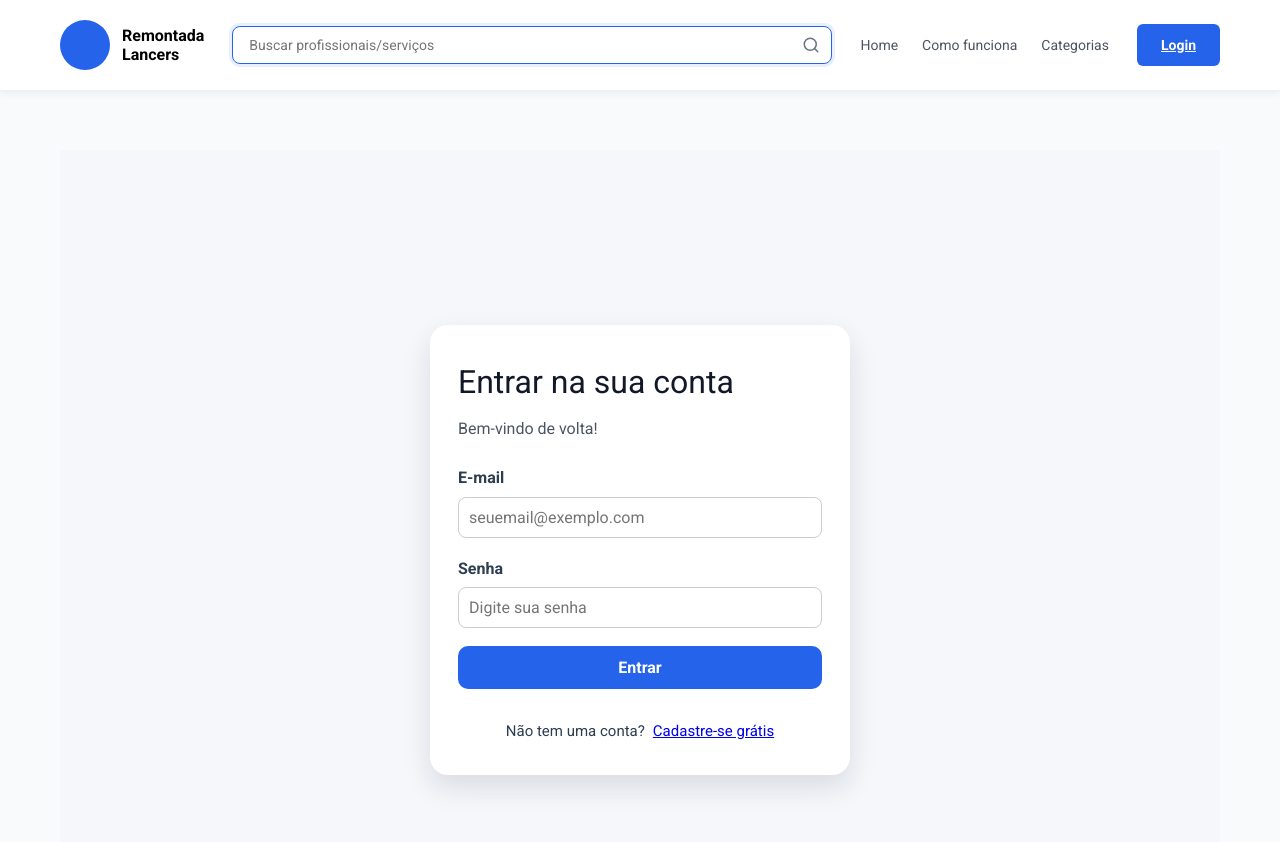
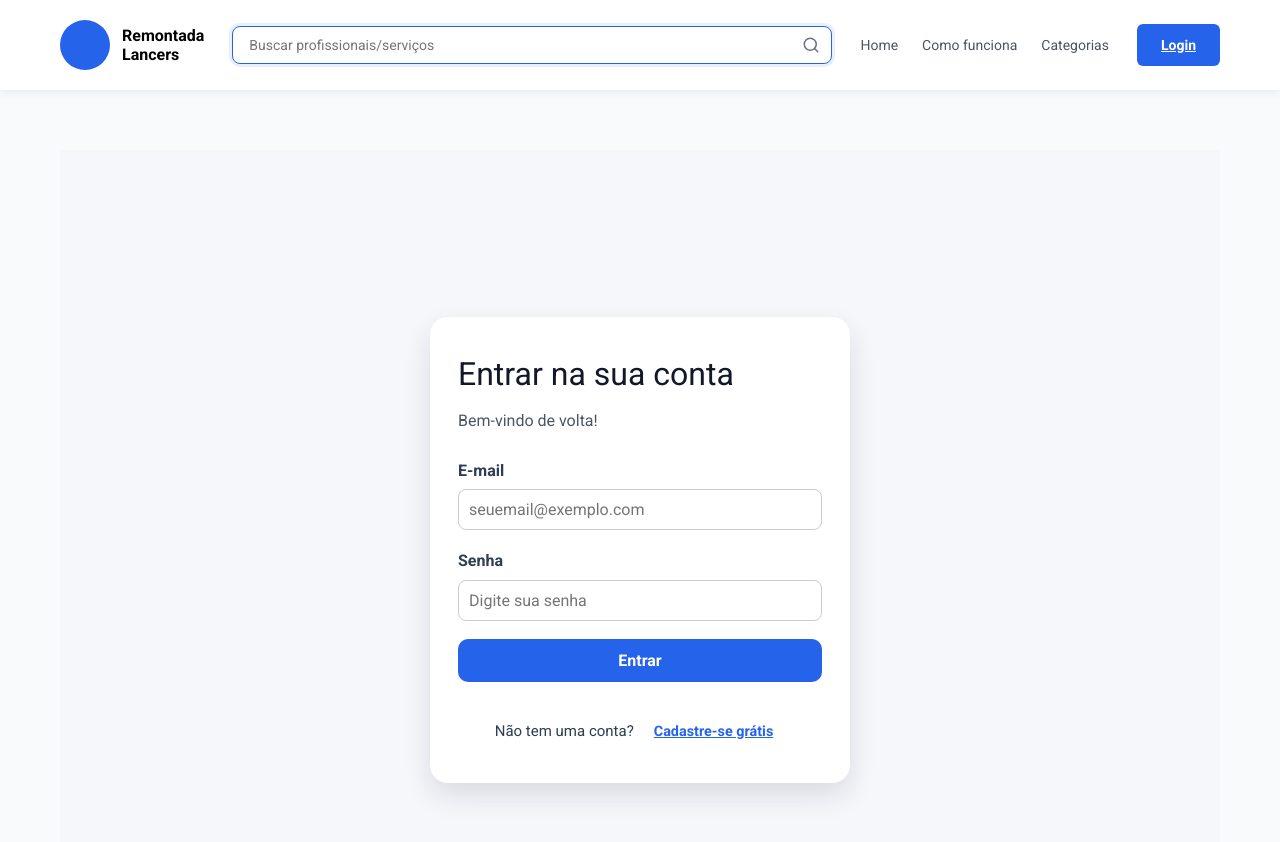
Before and after one commit to Hackatonn-2026/RemontadaLancers, a Vue app: page /login in a window 1280 px wide. Shown: the top 842 px of the page. Built offline with nearby package versions, Linux system fonts and the light colour scheme.

Commit message:
css botao cadastro

```diff
--- a/src/views/LoginView.vue
+++ b/src/views/LoginView.vue
@@ -102,5 +102,12 @@ function entrar() {
     justify-content: center;
     gap: 8px;
     margin-top: 12px;
+
+}
+.botao-cadastro {
+    color: #2563eb;
+    padding: 8px 12px;
+    font-size: 0.9rem;
+    font-weight: 700;
 }
 </style>
```
